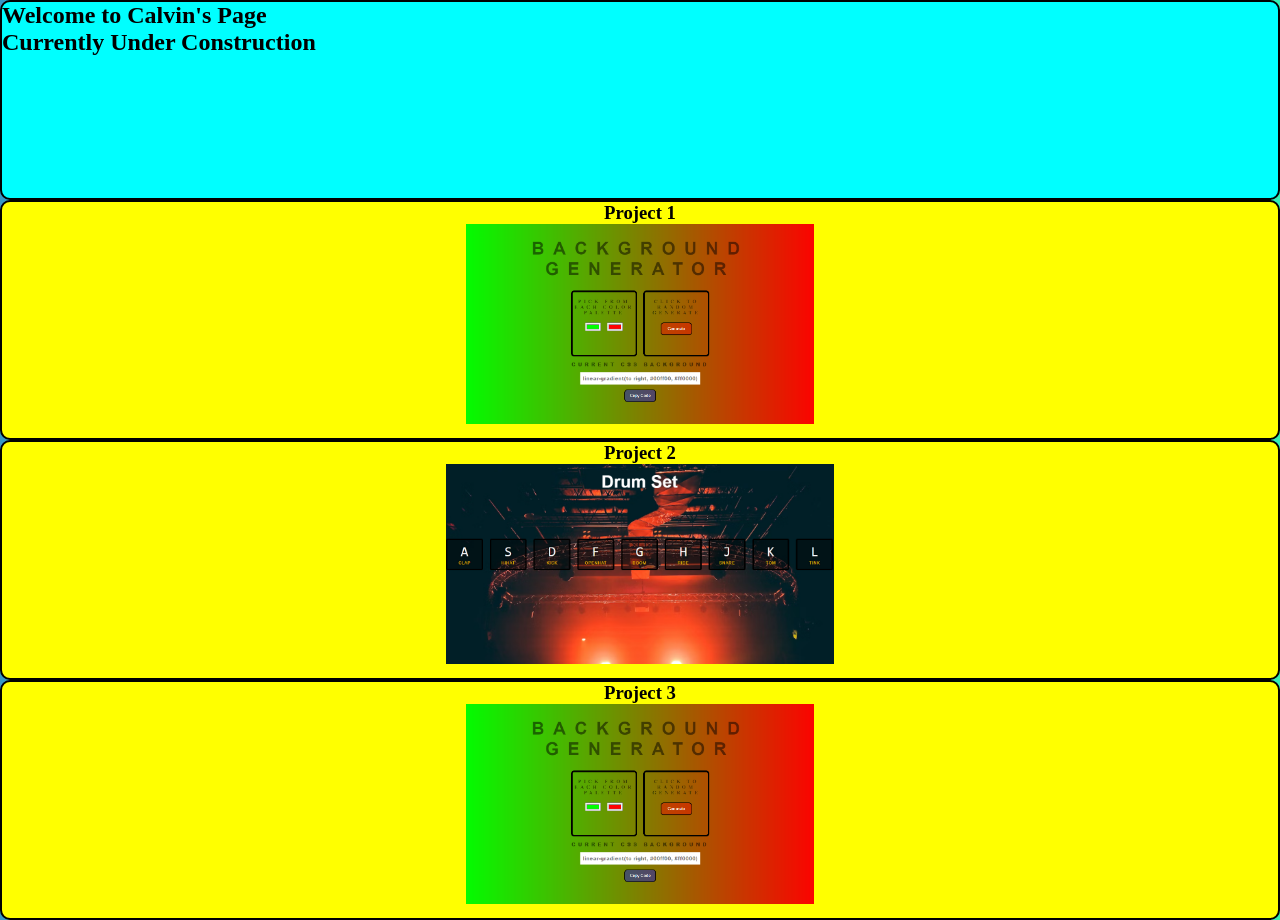
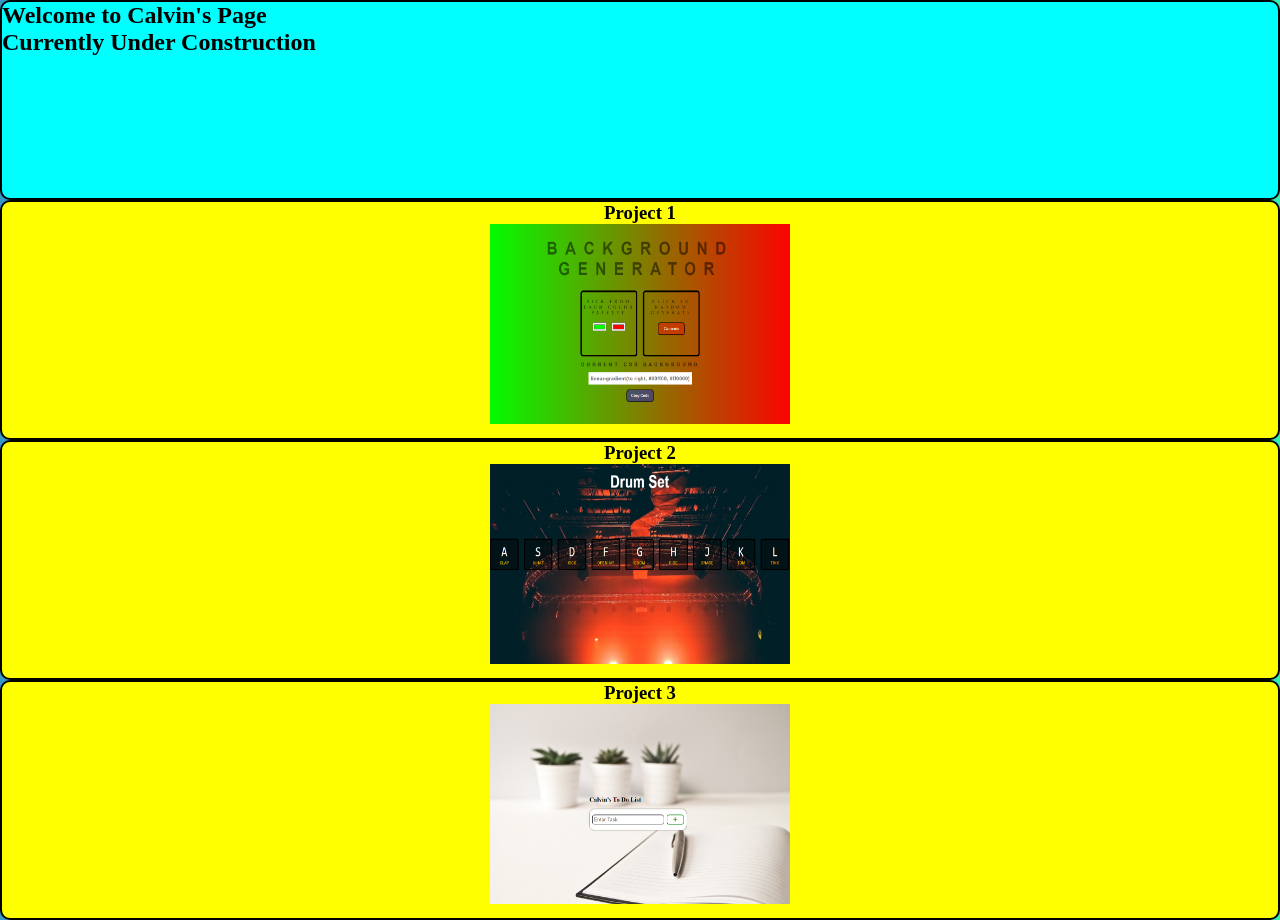
Before and after one commit to calvinyoon/calvinyoon.github.io, a plain HTML site: page index.html in a window 1280 px wide. Drawn offline with Linux system fonts and the light colour scheme.

Commit message:
added project content

```diff
--- a/index.html
+++ b/index.html
@@ -32,8 +32,8 @@
 
 	<div class=projectcontainer3>
 		<h3>Project 3</h3>
-		<a href="https://calvinyoon.github.io/background-generator/" target=_blank>
-			<img class=projectpreview src="./assets/Background Generator.PNG">
+		<a href="https://calvinyoon.github.io/to-do-list/" target=_blank>
+			<img class=projectpreview src="./assets/To Do List.PNG">
 		</a>
 	</div>
 
--- a/style.css
+++ b/style.css
@@ -28,6 +28,6 @@ body {
 
 .projectpreview {
 	height: 200px;
+	width: 300px;
 	margin: 0 auto 10px auto;
-	background-color: cyan;
 }
```
Also changed, not shown: assets/To Do List.PNG (added).
